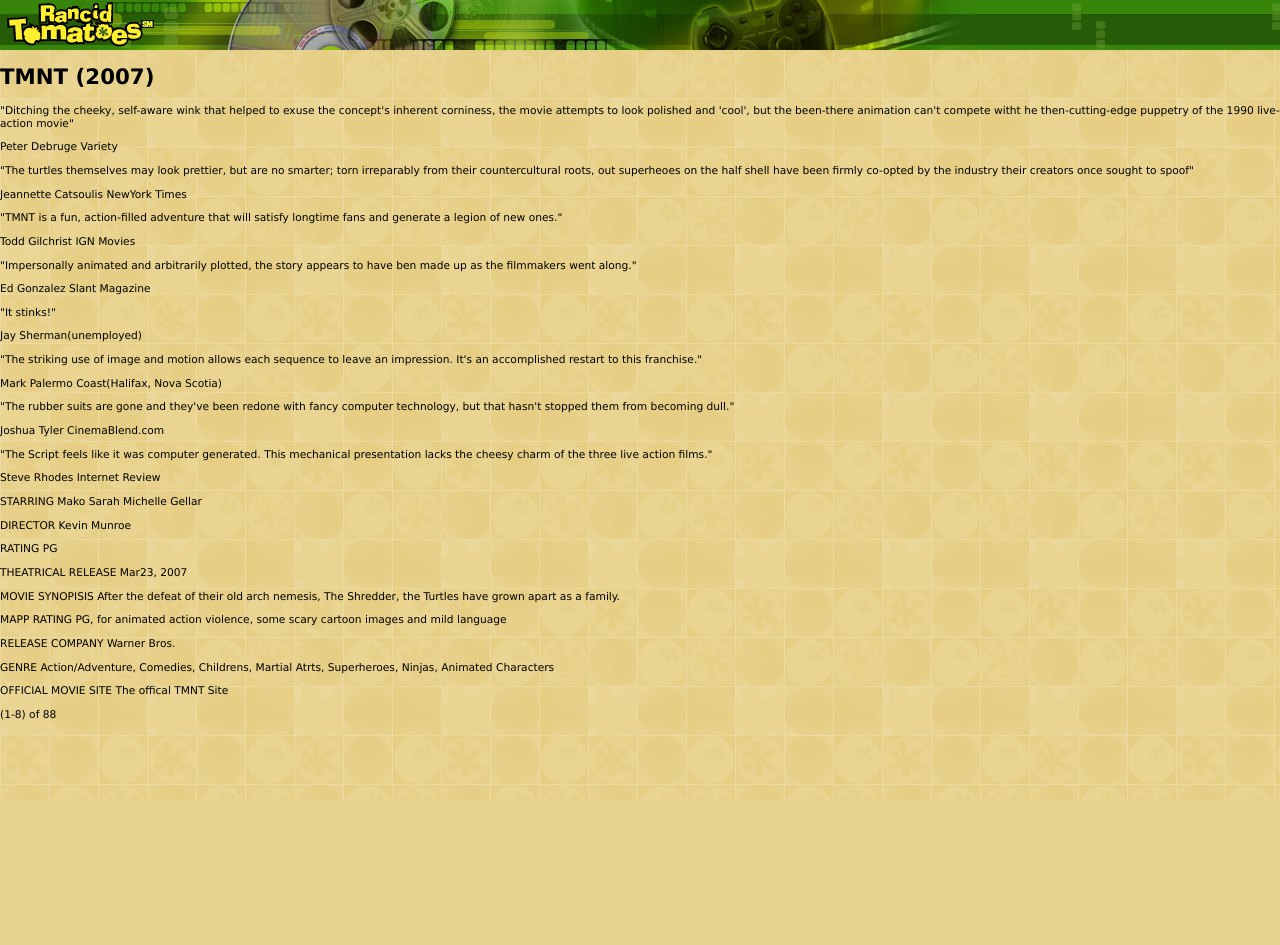
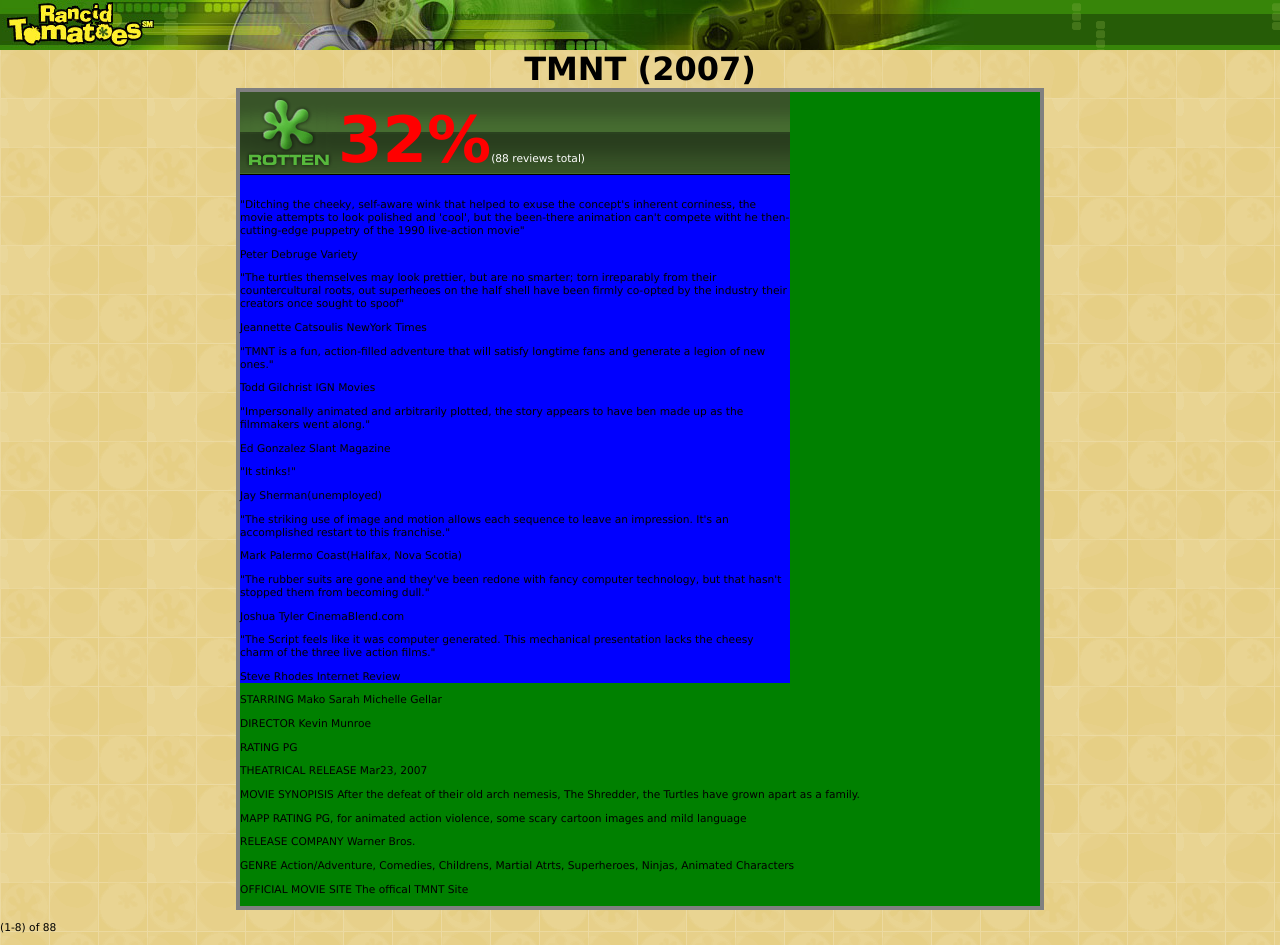
Before and after one commit to iKeiNagai/WebProgramming, a PHP site: page / in a window 1280 px wide. Before the commit the page ends 800 px from the top, so only its background shows below. Run offline with PHP 8.4, Linux system fonts and the light colour scheme.

Commit message:
styled main panel and rating num panel

```diff
--- a/recreation_mcss/index.html
+++ b/recreation_mcss/index.html
@@ -11,8 +11,14 @@
             <img src="banner.png" alt="banner">
         </div>
 
-        <h1>TMNT (2007)</h1>
+        <div id="movie-title">TMNT (2007)</div>
 
+        <div class="main-part">
+            <div class="first-panel">
+                <div class="rating-panel">
+                    <img src="rottenbig.png" alt="rotten_symbol">
+                    <p><span id="rating">32%</span><span id="num-review">(88 reviews total)</span></p>
+                </div>
                 <p>"Ditching the cheeky, self-aware wink that helped to exuse the concept's inherent corniness, the movie attempts to look polished and 'cool', but the been-there animation can't compete witht he then-cutting-edge puppetry of the 1990 live-action movie"</p>
                 <p>Peter Debruge
 
@@ -53,6 +59,8 @@
 
                     Internet Review</p>
 
+            </div>
+
             <p>STARRING
 
                 Mako
@@ -90,7 +98,7 @@
             <p>OFFICIAL MOVIE SITE
 
                 The offical TMNT Site</p>
-
+        </div>
         <p>(1-8) of 88</p>
     </body>
 </html>
--- a/recreation_mcss/style.css
+++ b/recreation_mcss/style.css
@@ -1,9 +1,48 @@
+#movie-title{
+    text-align: center;
+    font-size: 24pt;
+    font-weight: bold;
+}
 
+#rating{
+    font-size: 48pt;
+    font-weight: bold;
+    color: red;
+}
+
+#num-review{
+    font-size: 8pt;
+    color: white;
+}
 .banner{
     width: 100%;
     height: 50px;
     background-image: url(bannerbackground.png);
     background-repeat: repeat-x;
+}
+
+.main-part{
+    background-color: green;
+    width: 800px;
+    margin: 0 auto;
+    border: 4px;
+    border-color: gray;
+    border-style: solid;
+}
+
+.first-panel{
+    background-color: blue;
+    width: 550px;
+}
+
+.rating-panel{
+    display: flex;
+    background-image: url(rottenbackground.png);
+    background-repeat: repeat-x;
+}
+
+.rating-panel img{
+    height: 83px;
 }
 
 body{
```
Lines whose indentation alone changed are shown as unchanged.
